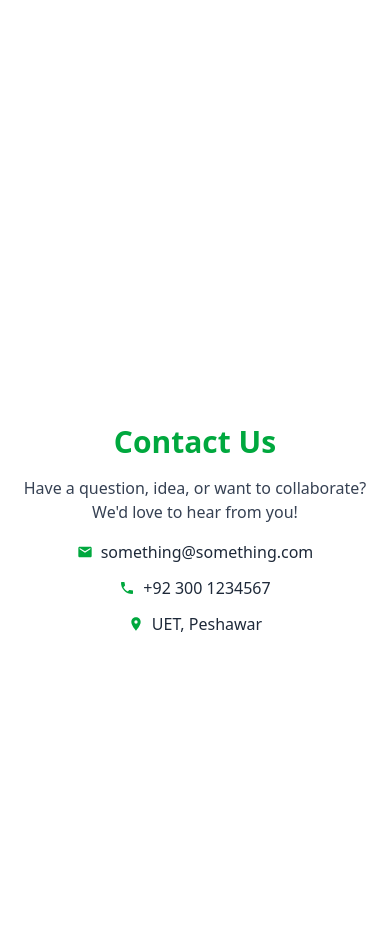
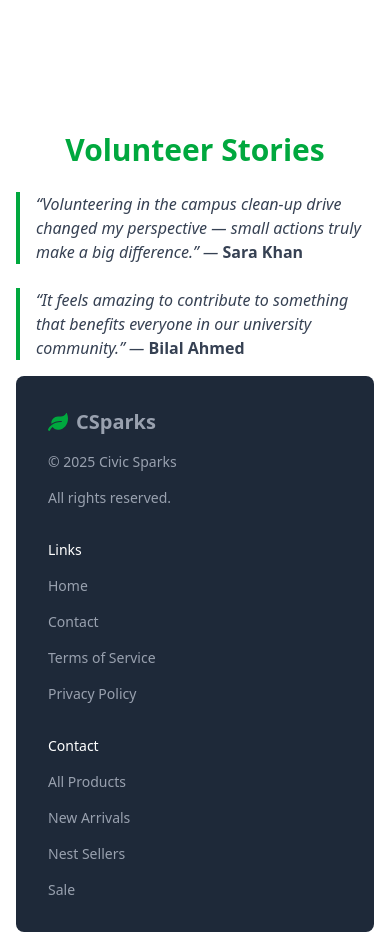
Before and after one commit to abdninesix/test, a React (Vite) app: page / in a window 390 px wide. Shown: the part 3100-4032 px from the top of the page. Built offline with nearby package versions, Linux system fonts and the light colour scheme.

Commit message:
Sections

```diff
--- a/src/components/ContactSection.tsx
+++ b/src/components/ContactSection.tsx
@@ -1,26 +1,55 @@
-import { MdEmail, MdPhone, MdLocationOn } from "react-icons/md";
+import { FaLeaf } from "react-icons/fa";
+import { stories } from "../data";
 
 const ContactSection = () => {
   return (
-    <section id="contact" className="h-[calc(100vh-3rem)] flex flex-col gap-4 items-center justify-center text-center">
-      <h2 className="text-3xl sm:text-4xl font-bold text-mytheme">
-        Contact Us
-      </h2>
-      <p className="text-gray-700 text-base sm:text-lg">
-        Have a question, idea, or want to collaborate? We&apos;d love to hear from you!
-      </p>
+    <section id="contact" className="h-[calc(100vh-3rem)] flex flex-col gap-4 items-center justify-between">
 
-      <ul className="space-y-3 text-gray-800">
-        <li className="flex items-center justify-center gap-2">
-          <MdEmail className="text-mytheme" /> something@something.com
-        </li>
-        <li className="flex items-center justify-center gap-2">
-          <MdPhone className="text-mytheme" /> +92 300 1234567
-        </li>
-        <li className="flex items-center justify-center gap-2">
-          <MdLocationOn className="text-mytheme" /> UET, Peshawar
-        </li>
-      </ul>
+      {/* Team */}
+      <div className="flex flex-col items-center justify-center">
+        <h2 className="text-3xl sm:text-4xl font-bold text-mytheme mb-6">
+          Volunteer Stories
+        </h2>
+
+        <div className="max-w-3xl grid gap-6 w-full">
+          {stories.map((story, i) => (
+            <blockquote
+              key={i}
+              className="border-l-4 border-mytheme pl-4 italic text-gray-700"
+            >
+              “{story.quote}” —{" "}
+              <span className="font-semibold not-italic">{story.name}</span>
+            </blockquote>
+          ))}
+        </div>
+      </div>
+
+      {/* Footer */}
+      <div className='w-full grid grid-cols-1 md:grid-cols-2 xl:grid-cols-3 items-start md:justify-between gap-8 bg-gray-800 text-gray-400 text-sm rounded-lg p-8'>
+        <div className='flex flex-col gap-4'>
+          <a href="/" className="flex items-center gap-2 font-bold text-xl">
+            <FaLeaf className="text-mytheme" /> CSparks
+          </a>
+          <p className='text-sm'>&copy; {new Date().getFullYear()} Civic Sparks</p>
+          <p className='text-sm'>All rights reserved.</p>
+        </div>
+
+        <div className='flex flex-col gap-4'>
+          <p className='text-white'>Links</p>
+          <a href="/">Home</a>
+          <a href="/">Contact</a>
+          <a href="/">Terms of Service</a>
+          <a href="/">Privacy Policy</a>
+        </div>
+
+        <div className='flex flex-col gap-4'>
+          <p className='text-white'>Contact</p>
+          <a href="/">All Products</a>
+          <a href="/">New Arrivals</a>
+          <a href="/">Nest Sellers</a>
+          <a href="/">Sale</a>
+        </div>
+      </div>
     </section>
   );
 };
--- a/src/components/Navbar.tsx
+++ b/src/components/Navbar.tsx
@@ -1,15 +1,6 @@
 import { useState, useEffect } from "react";
 import { FaLeaf, FaBars, FaTimes } from "react-icons/fa";
-
-const sections = [
-    { id: "hero", label: "Home" },
-    { id: "about", label: "About" },
-    { id: "usage", label: "Funds" },
-    { id: "gallery", label: "Gallery" },
-    { id: "donate", label: "Donate" },
-    { id: "team", label: "Team" },
-    { id: "contact", label: "Contact" },
-];
+import { sections } from "../data";
 
 const Navbar = () => {
     const [active, setActive] = useState("hero");
--- a/src/components/Testimonals.tsx
+++ /dev/null
@@ -1,27 +0,0 @@
-const Testimonials = () => {
-  const stories = [
-    {
-      name: "Sara",
-      quote: "I joined the cleanup drive last semester and it completely changed how I see our campus!",
-    },
-    {
-      name: "Bilal",
-      quote: "It feels great to contribute to something that benefits everyone. Proud to be part of this movement.",
-    },
-  ];
-
-  return (
-    <section>
-      <h2 className="text-3xl font-semibold">Volunteer Stories</h2>
-      <div className="grid gap-4">
-        {stories.map((story, i) => (
-          <blockquote key={i} className="border-l-4 pl-4 italic">
-            “{story.quote}” — <span className="font-semibold">{story.name}</span>
-          </blockquote>
-        ))}
-      </div>
-    </section>
-  );
-};
-
-export default Testimonials;
--- /dev/null
+++ b/src/data.ts
@@ -0,0 +1,21 @@
+export const stories = [
+  {
+    name: "Sara Khan",
+    quote:
+      "Volunteering in the campus clean-up drive changed my perspective — small actions truly make a big difference.",
+  },
+  {
+    name: "Bilal Ahmed",
+    quote:
+      "It feels amazing to contribute to something that benefits everyone in our university community.",
+  },
+];
+
+export const sections = [
+    { id: "hero", label: "Home" },
+    { id: "about", label: "About" },
+    { id: "usage", label: "Funds" },
+    { id: "gallery", label: "Gallery" },
+    { id: "donate", label: "Donate" },
+    { id: "contact", label: "Contact" },
+];
```
